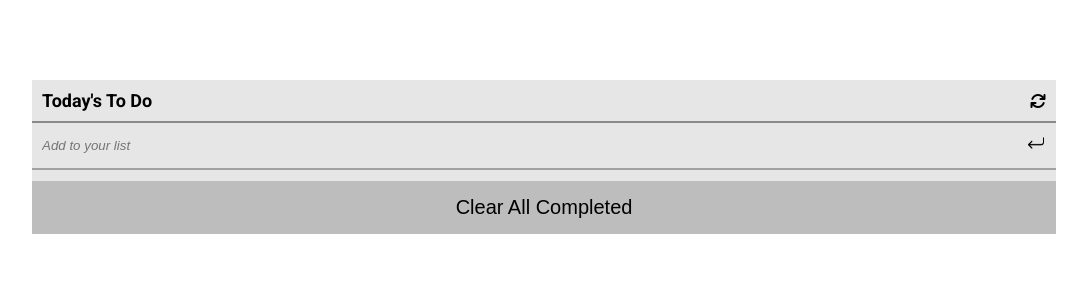
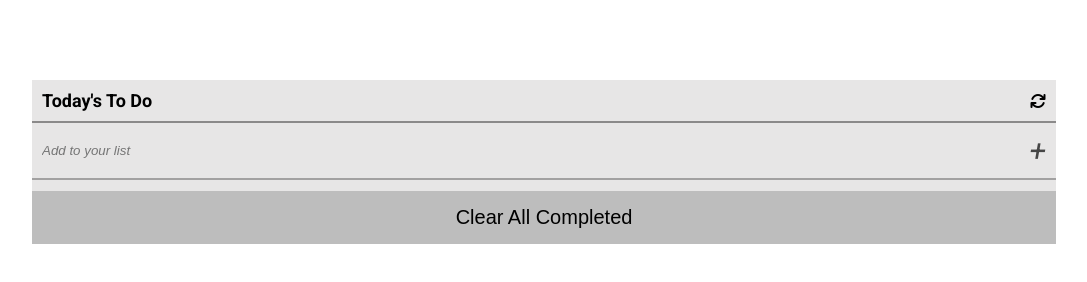
Before and after one commit to saluumaa/To-do-List, a website built with webpack: page src/index.html in a window 1280 px wide. Shown: the whole page, without its empty margins (96-1183 px from the left). Built offline with nearby package versions, Linux system fonts and the light colour scheme.

Commit message:
Add Icon in the input text

```diff
--- a/src/index.html
+++ b/src/index.html
@@ -15,7 +15,7 @@
         </section>
         <form class="form">
             <input type="text" placeholder="Add to your list" id="todo-input">
-            <img src="/turn-left.png" alt="left-arrow-pic" class="arrow-img">
+            <i class="fa-duotone fa-plus arrow-img"></i>
         </form>
         <section class="to-do-holder"></section>
         <button class="clear-btn">Clear All Completed</button>
--- a/src/style.css
+++ b/src/style.css
@@ -35,9 +35,8 @@ body {
 }
 
 .arrow-img {
-  height: 20px;
-  width: 20px;
-  color: rgba(0, 0, 0, 0.4);
+  font-size: 30px;
+  color: rgba(0, 0, 0, 0.7);
   cursor: pointer;
 }
 
@@ -66,8 +65,6 @@ input::placeholder {
   display: flex;
   flex-direction: column;
   justify-content: space-between;
-
-  /* align-items: center; */
   padding: 10px 0;
 }
 
@@ -112,7 +109,7 @@ i.hide {
 
 .checkbox:checked + .list-text {
   text-decoration: line-through;
-  color: darkslategrey;
+  color: rebeccapurple;
   font-style: italic;
   font-size: 17px;
   font-weight: 500;
```
Also changed, not shown: dist/index.bundle.js, dist/index.html.
